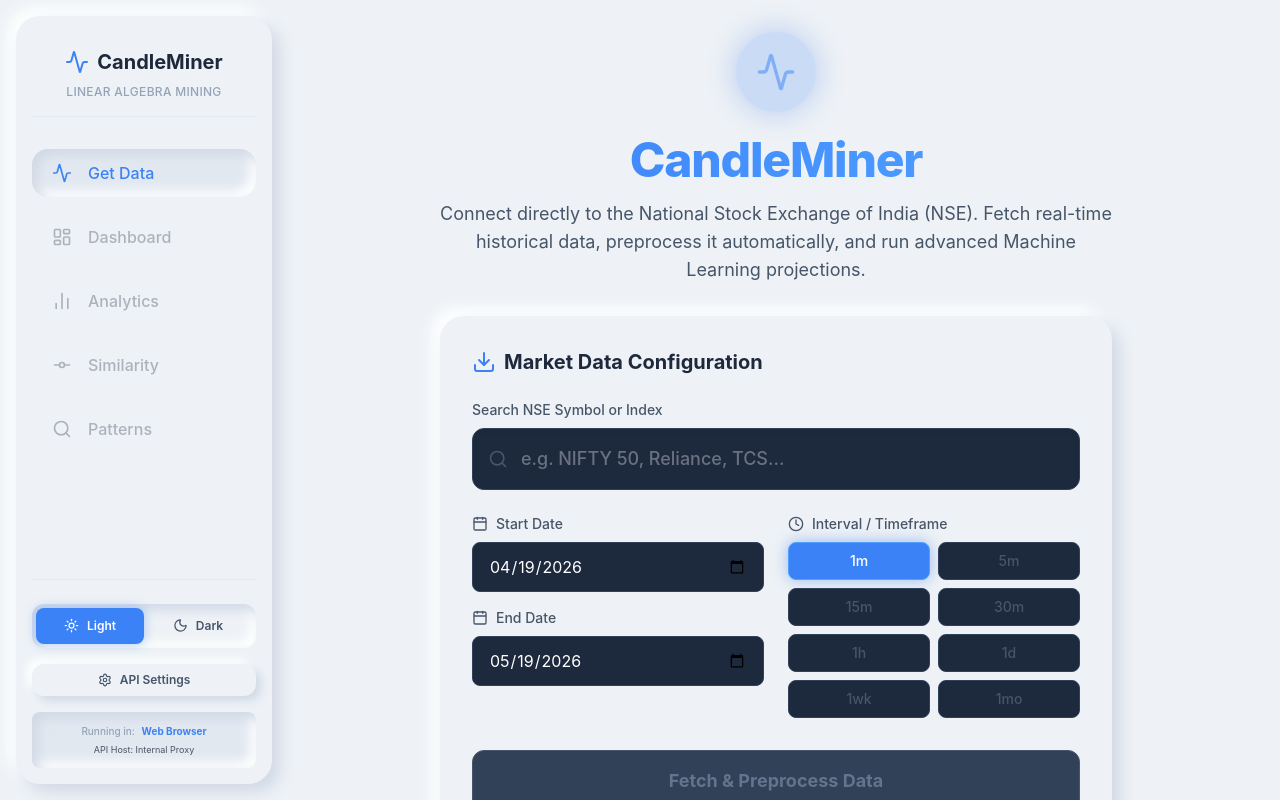
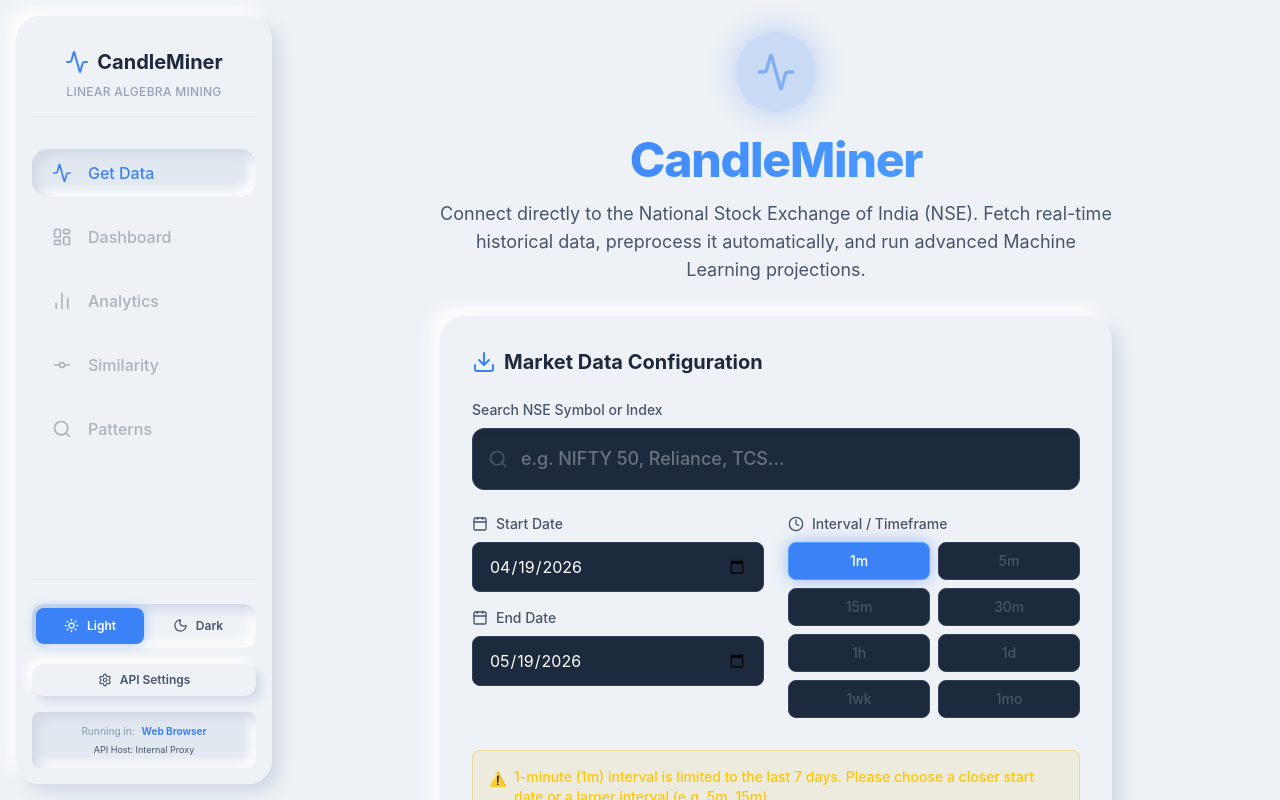
Before and after one commit to adithyam1432/stock_movement_predictor, a React (Vite) app: page / in a window 1280 px wide. Both pictures are taken after a click on the button "1m". Built offline with nearby package versions, Linux system fonts and the light colour scheme.

Commit message:
Add real-time date range validation warnings for Yahoo Finance intervals

```diff
--- a/src/components/GetDataDashboard.jsx
+++ b/src/components/GetDataDashboard.jsx
@@ -21,6 +21,7 @@
   const [interval, setInterval] = useState('15m');
   const [isLoading, setIsLoading] = useState(false);
   const [error, setError] = useState('');
+  const [warning, setWarning] = useState('');
 
   const searchRef = useRef(null);
 
@@ -57,7 +58,32 @@
     setError('');
   };
 
+  // Real-time validation for Yahoo Finance historical limitations
+  useEffect(() => {
+    if (!startDate || !endDate) return;
+
+    const start = new Date(startDate);
+    const end = new Date(endDate);
+    const diffTime = Math.abs(end - start);
+    const diffDays = Math.ceil(diffTime / (1000 * 60 * 60 * 24));
+
+    if (interval === '1m' && diffDays > 7) {
+      setWarning('1-minute (1m) interval is limited to the last 7 days. Please choose a closer start date or a larger interval (e.g. 5m, 15m).');
+    } else if (['2m', '5m', '15m', '30m'].includes(interval) && diffDays > 60) {
+      setWarning(`Intraday interval (${interval}) is limited to the last 60 days. Please adjust your date range.`);
+    } else if (interval === '1h' && diffDays > 730) {
+      setWarning('1-hour (1h) interval is limited to the last 2 years (730 days). Please choose a closer start date.');
+    } else {
+      setWarning('');
+    }
+  }, [startDate, endDate, interval]);
+
   const fetchMarketData = async () => {
+    if (warning) {
+      setError(warning);
+      return;
+    }
+
     if (!selectedSymbol) {
       setError('Please select a stock or index from the search suggestions.');
       return;
@@ -201,6 +227,13 @@
           </div>
         </div>
 
+        {warning && (
+          <div className="mb-6 p-4 rounded-lg bg-yellow-500/10 border border-yellow-500/30 text-yellow-400 text-sm font-medium flex items-start animate-in fade-in duration-300">
+            <span className="block mt-0.5 mr-2">⚠️</span>
+            {warning}
+          </div>
+        )}
+
         {error && (
           <div className="mb-6 p-4 rounded-lg bg-danger/10 border border-danger/30 text-danger text-sm font-medium flex items-start">
             <span className="block mt-0.5 mr-2">⚠️</span>
```
